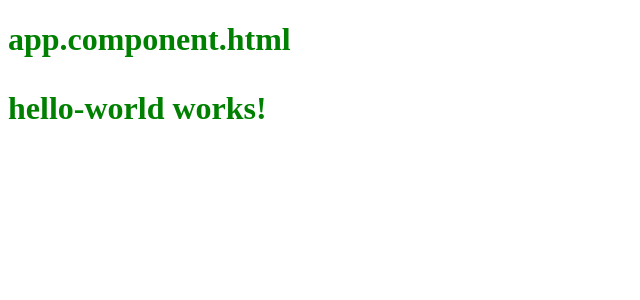
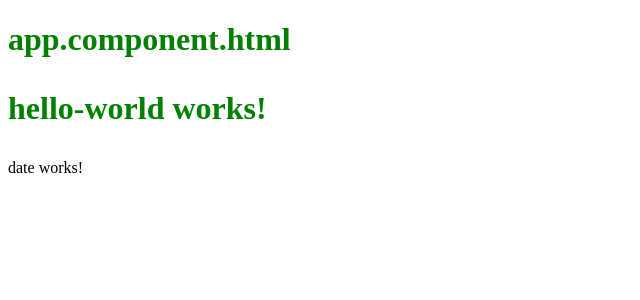
Before and after one commit to vidhurraj147/angular-first-project, an Angular app: page / in a window 1280 px wide. Shown: the top 300 px of the page, without its empty margins (0-640 px from the left). Built offline with nearby package versions, Linux system fonts and the light colour scheme.

Commit message:
executed chmod 777

```diff
--- a/src/app/app.component.html
+++ b/src/app/app.component.html
@@ -1,7 +1,7 @@
 
 <h1>app.component.html</h1>
 <h1><app-hello-world></app-hello-world></h1>
-
+<app-date></app-date>
 
 
 
```
